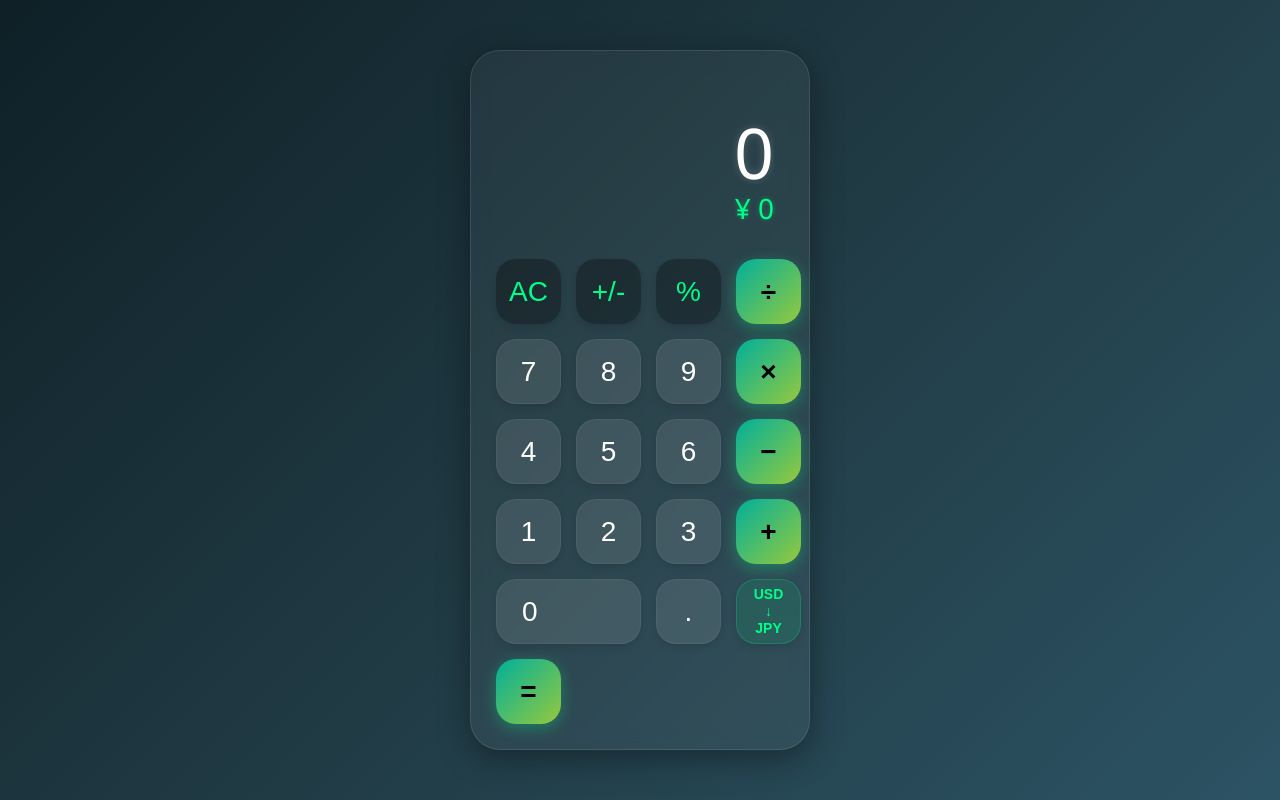
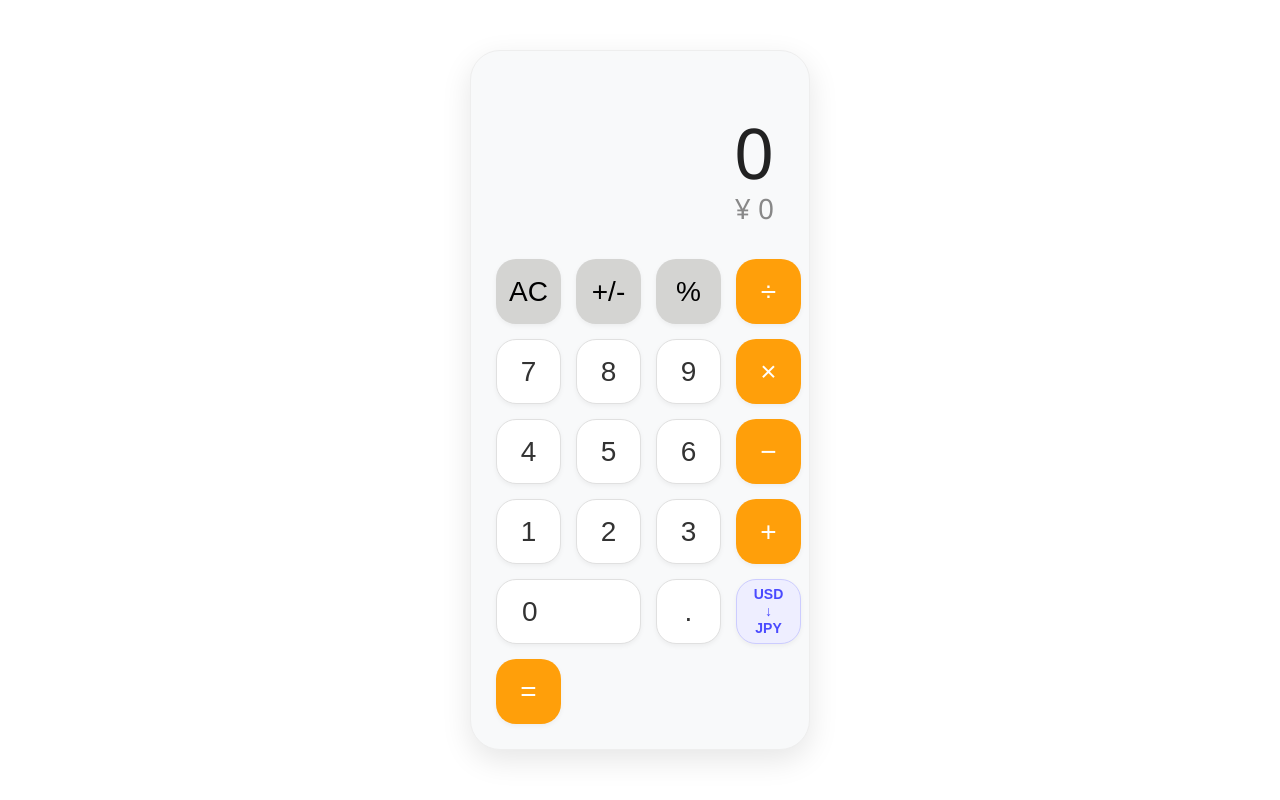
Before and after one commit to harobot888-wq/openclaw-poc, a plain HTML site: page index.html in a window 1280 px wide. Drawn offline with Linux system fonts and the light colour scheme; no server answers.

Commit message:
Restyle: White Background & Clean Theme

```diff
--- a/index.html
+++ b/index.html
@@ -3,11 +3,11 @@
 <head>
     <meta charset="UTF-8">
     <meta name="viewport" content="width=device-width, initial-scale=1.0, maximum-scale=1.0, user-scalable=no">
-    <title>Green Calculator</title>
+    <title>White Calculator</title>
     <style>
         body {
-            background: linear-gradient(135deg, #0f2027, #203a43, #2c5364); /* Deep Green/Blue Gradient */
-            color: #e0e0e0;
+            background-color: #ffffff; /* White Background */
+            color: #333;
             font-family: 'Segoe UI', Roboto, Helvetica, Arial, sans-serif;
             display: flex;
             justify-content: center;
@@ -27,11 +27,10 @@
             justify-content: flex-end;
             height: 100%;
             max-height: 700px;
-            background: rgba(255, 255, 255, 0.05); /* Glassmorphism */
-            backdrop-filter: blur(10px);
+            background: #f8f9fa; /* Light Gray Container */
             border-radius: 30px;
-            box-shadow: 0 8px 32px 0 rgba(0, 0, 0, 0.37);
-            border: 1px solid rgba(255, 255, 255, 0.1);
+            box-shadow: 0 10px 30px rgba(0,0,0,0.1);
+            border: 1px solid #eee;
         }
 
         .display-container {
@@ -42,22 +41,20 @@
 
         .display {
             font-size: 70px;
-            font-weight: 200;
-            color: #fff;
+            font-weight: 300;
+            color: #222;
             white-space: nowrap;
             overflow: hidden;
             text-overflow: ellipsis;
             height: 80px;
-            text-shadow: 0 0 10px rgba(255, 255, 255, 0.2);
         }
 
         .sub-display {
             font-size: 28px;
-            color: #00ff88; /* Neon Green */
+            color: #888;
             height: 40px;
             margin-top: 5px;
             font-weight: 400;
-            text-shadow: 0 0 5px rgba(0, 255, 136, 0.4);
         }
 
         .buttons {
@@ -68,7 +65,7 @@
 
         button {
             border: none;
-            border-radius: 20px; /* Squircle */
+            border-radius: 20px;
             font-size: 28px;
             height: 65px;
             width: 65px;
@@ -79,31 +76,30 @@
             align-items: center;
             user-select: none;
             -webkit-tap-highlight-color: transparent;
-            box-shadow: 0 4px 6px rgba(0,0,0,0.1);
+            box-shadow: 0 2px 5px rgba(0,0,0,0.05);
         }
 
         button:active {
             transform: scale(0.95);
-            box-shadow: 0 2px 4px rgba(0,0,0,0.1);
+            box-shadow: 0 1px 2px rgba(0,0,0,0.05);
         }
 
-        /* Button Styles */
+        /* Light Theme Button Styles */
         .btn-glass {
-            background: rgba(255, 255, 255, 0.1);
-            color: #fff;
-            border: 1px solid rgba(255, 255, 255, 0.05);
+            background: #fff;
+            color: #333;
+            border: 1px solid #e0e0e0;
         }
 
         .btn-accent {
-            background: linear-gradient(135deg, #00b09b, #96c93d); /* Green Gradient */
-            color: #000;
-            font-weight: 600;
-            box-shadow: 0 4px 15px rgba(0, 255, 136, 0.3);
+            background: #ff9f0a; /* Orange Accent */
+            color: #fff;
+            font-weight: 500;
         }
 
         .btn-op {
-            background: rgba(0, 0, 0, 0.3);
-            color: #00ff88;
+            background: #d4d4d2; /* Light Gray */
+            color: #000;
             font-weight: 500;
         }
 
@@ -120,9 +116,9 @@
             font-weight: bold;
             line-height: 1.2;
             flex-direction: column;
-            background: rgba(0, 255, 136, 0.1);
-            color: #00ff88;
-            border: 1px solid rgba(0, 255, 136, 0.2);
+            background: #eef;
+            color: #4a4aff;
+            border: 1px solid #ccf;
         }
 
         @media (max-width: 360px) {
```
